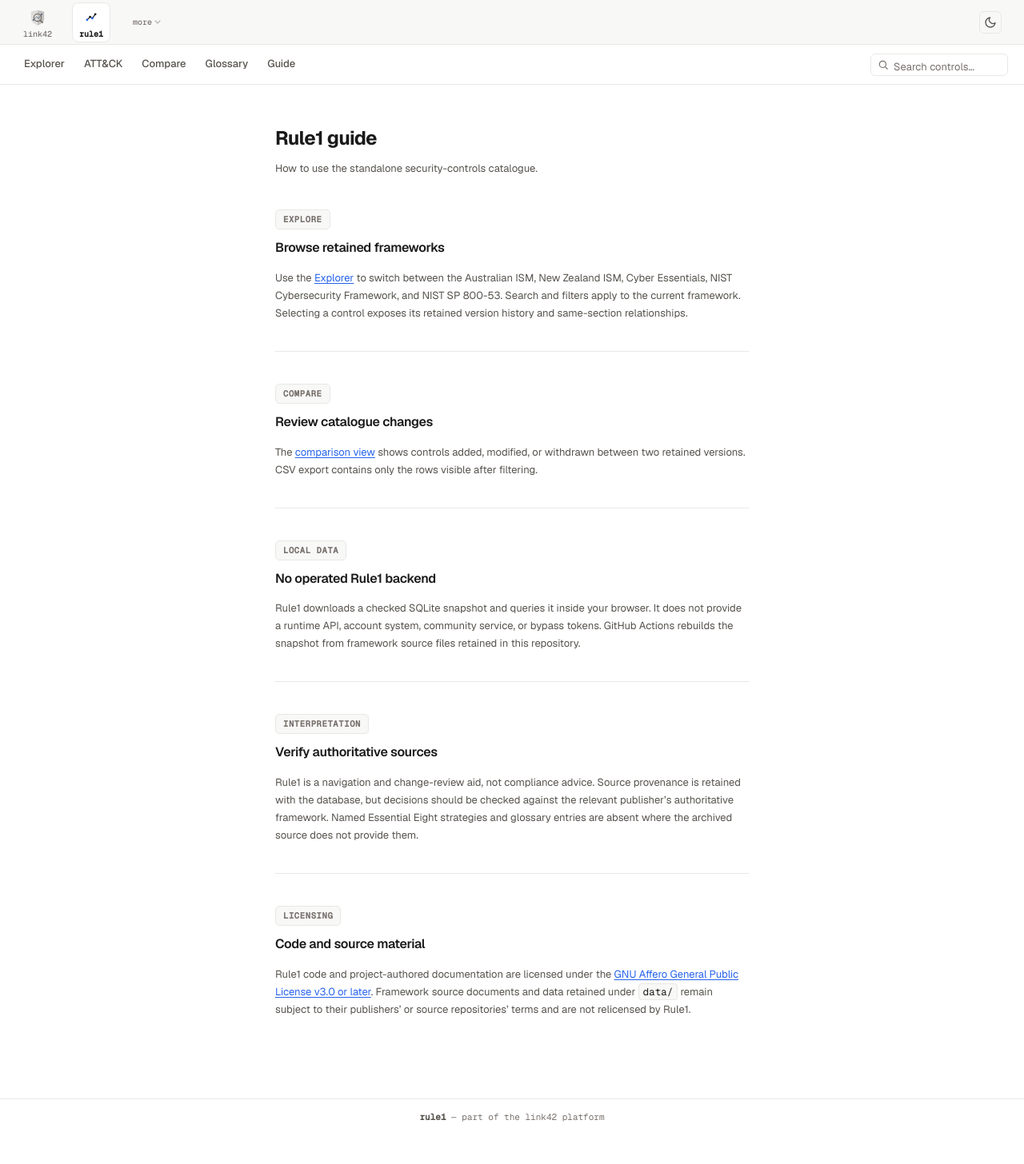
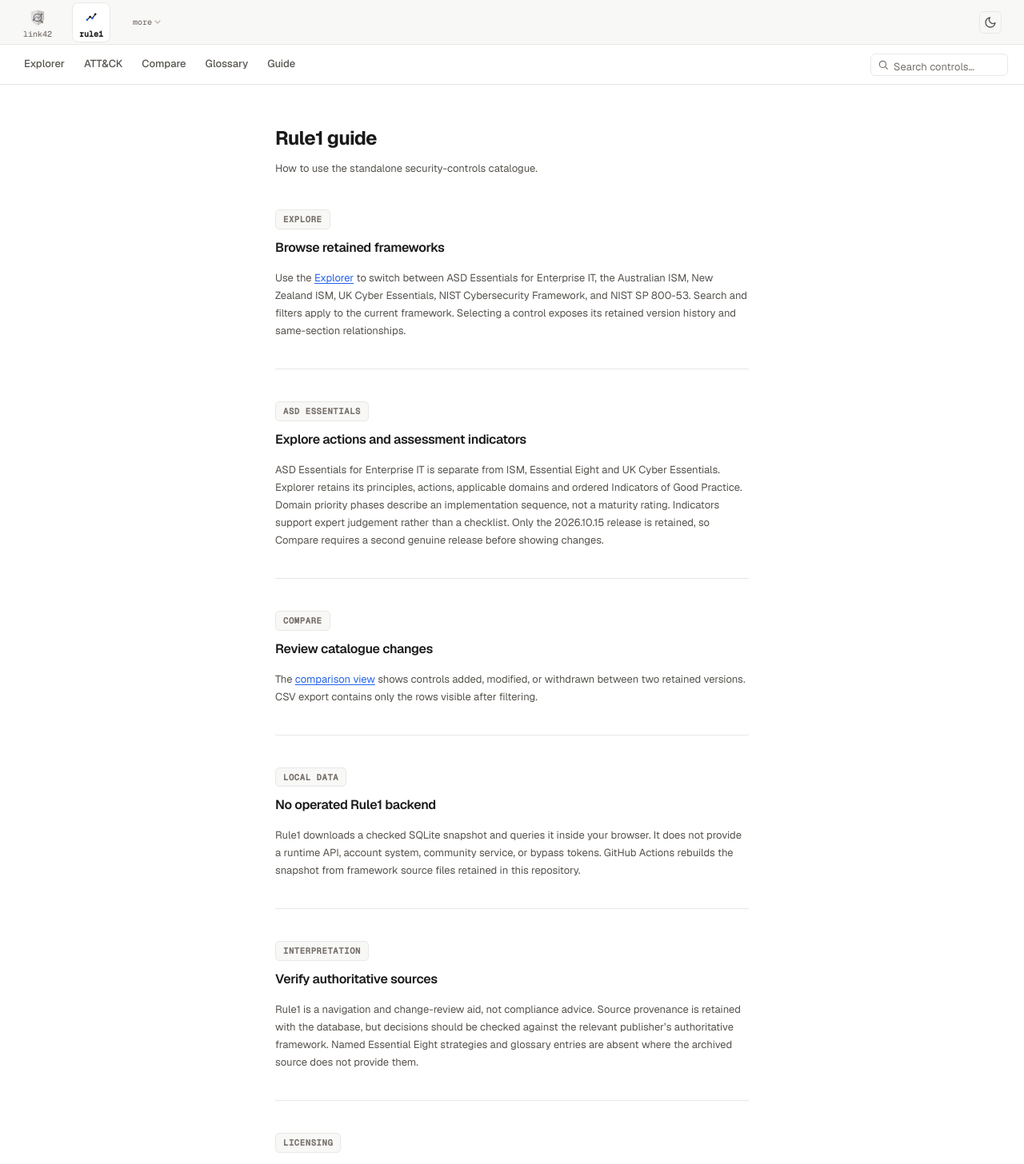
Before and after one commit to link42-au/rule1, a SvelteKit app in the folder apps/web/: page /guide in a window 1280 px wide. Shown: the top 1456 px of the page at 80% size. Before the commit the page ends 1424 px from the top, so only its background shows below. Built offline with nearby package versions, Linux system fonts and the light colour scheme.

Commit message:
#63: Document Essentials navigation, evidence and publisher licensing

```diff
--- a/apps/web/src/routes/guide/+page.svelte
+++ b/apps/web/src/routes/guide/+page.svelte
@@ -20,11 +20,12 @@
   <h1 class="cl-title">Rule1 guide</h1>
   <p class="cl-sub">How to use the standalone security-controls catalogue.</p>
 
-  <section class="lic-section"><span class="lic-tag">Explore</span><h2>Browse retained frameworks</h2><p>Use the <a href={`${base}/explorer/`}>Explorer</a> to switch between the Australian ISM, New Zealand ISM, Cyber Essentials, NIST Cybersecurity Framework, and NIST SP 800-53. Search and filters apply to the current framework. Selecting a control exposes its retained version history and same-section relationships.</p></section>
+  <section class="lic-section"><span class="lic-tag">Explore</span><h2>Browse retained frameworks</h2><p>Use the <a href={`${base}/explorer/`}>Explorer</a> to switch between ASD Essentials for Enterprise IT, the Australian ISM, New Zealand ISM, UK Cyber Essentials, NIST Cybersecurity Framework, and NIST SP 800-53. Search and filters apply to the current framework. Selecting a control exposes its retained version history and same-section relationships.</p></section>
+  <section class="lic-section"><span class="lic-tag">ASD Essentials</span><h2>Explore actions and assessment indicators</h2><p>ASD Essentials for Enterprise IT is separate from ISM, Essential Eight and UK Cyber Essentials. Explorer retains its principles, actions, applicable domains and ordered Indicators of Good Practice. Domain priority phases describe an implementation sequence, not a maturity rating. Indicators support expert judgement rather than a checklist. Only the 2026.10.15 release is retained, so Compare requires a second genuine release before showing changes.</p></section>
   <section class="lic-section"><span class="lic-tag">Compare</span><h2>Review catalogue changes</h2><p>The <a href={`${base}/compare/`}>comparison view</a> shows controls added, modified, or withdrawn between two retained versions. CSV export contains only the rows visible after filtering.</p></section>
   <section class="lic-section"><span class="lic-tag">Local data</span><h2>No operated Rule1 backend</h2><p>Rule1 downloads a checked SQLite snapshot and queries it inside your browser. It does not provide a runtime API, account system, community service, or bypass tokens. GitHub Actions rebuilds the snapshot from framework source files retained in this repository.</p></section>
   <section class="lic-section"><span class="lic-tag">Interpretation</span><h2>Verify authoritative sources</h2><p>Rule1 is a navigation and change-review aid, not compliance advice. Source provenance is retained with the database, but decisions should be checked against the relevant publisher’s authoritative framework. Named Essential Eight strategies and glossary entries are absent where the archived source does not provide them.</p></section>
-  <section class="lic-section"><span class="lic-tag">Licensing</span><h2>Code and source material</h2><p>Rule1 code and project-authored documentation are licensed under the <a href="https://github.com/link42-au/rule1/blob/main/LICENSE">GNU Affero General Public License v3.0 or later</a>. Framework source documents and data retained under <code>data/</code> remain subject to their publishers’ or source repositories’ terms and are not relicensed by Rule1.</p></section>
+  <section class="lic-section"><span class="lic-tag">Licensing</span><h2>Code and source material</h2><p>Rule1 code and project-authored documentation are licensed under the <a href="https://github.com/link42-au/rule1/blob/main/LICENSE">GNU Affero General Public License v3.0 or later</a>. Framework source documents and supporting publisher evidence retained under <code>data/</code> and <code>ingestion/sources/</code> remain subject to their publishers’ or source repositories’ terms and are not relicensed by Rule1.</p><p>ASD Essentials material is attributed to the Australian Signals Directorate, © Commonwealth of Australia 2026, under <a href="https://creativecommons.org/licenses/by/4.0/">CC BY 4.0</a>, subject to the publisher’s stated exceptions. Its original copyright notice is retained with the release evidence.</p></section>
 </div>
 
 <style>
```
Also changed, not shown: 2 other files (tests, documents, lock files or other folders).
